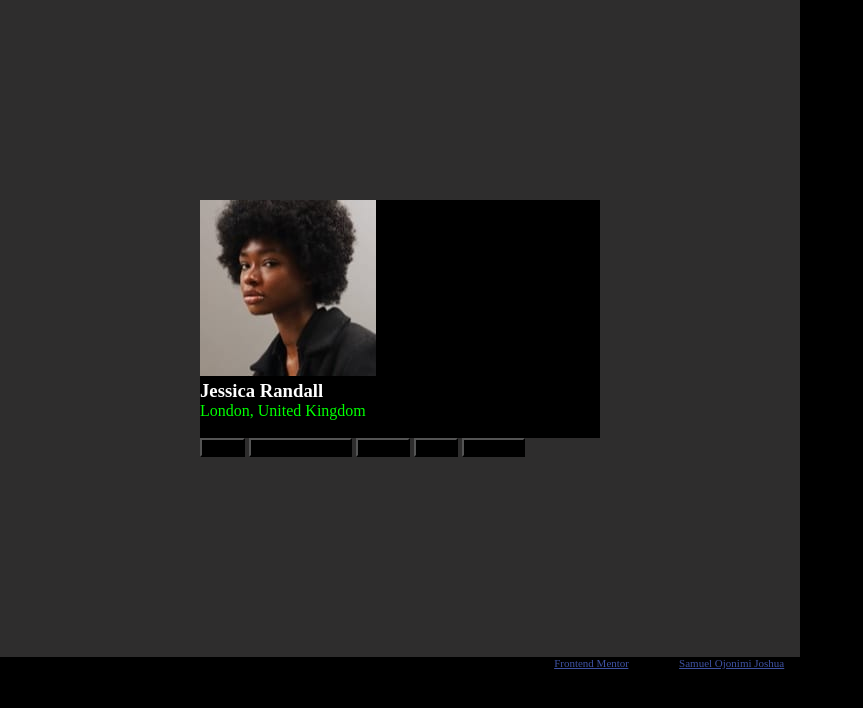
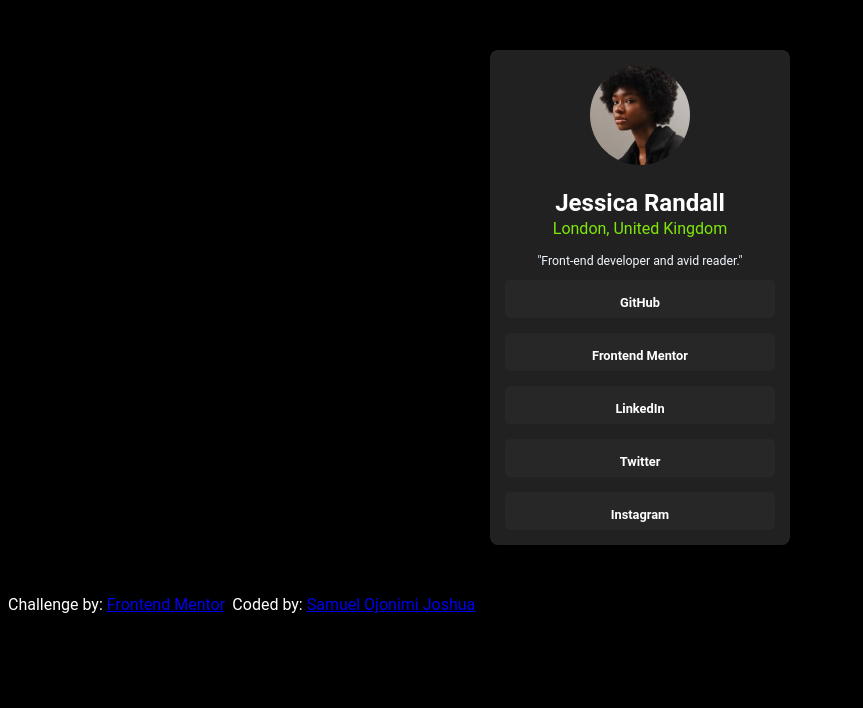
Before and after one commit to Ojonimi182/Social-link-profile, a plain HTML site: page social-links-profile-main/index.html in a window 1280 px wide. Shown: the whole page, without its empty margins (0-863 px from the left). Drawn offline with Linux system fonts and the light colour scheme.

Commit message:
Update index.html

```diff
--- a/social-links-profile-main/index.html
+++ b/social-links-profile-main/index.html
@@ -2,61 +2,85 @@
 <html lang="en">
 <head>
     <meta charset="UTF-8">
-  <meta name="viewport" content="width=device-width, initial-scale=1.0"> <!-- displays site properly based on user's device -->
-
+    <meta name="viewport" content="width=device-width, initial-scale=1.0">
     <link rel="icon" type="image/png" sizes="32x32" href="./assets/images/favicon-32x32.png">
-
     <title>Frontend Mentor | Social links profile</title>
-
-  <!-- Feel free to remove these styles or customise in your own stylesheet 👍 -->
+</head>
 <style>
-    .attribution { font-size: 11px; text-align: center; }
-    .attribution a { color: hsl(228, 45%, 44%); }
-
-    *{
+    * {
+        font-family: 'Roboto', sans-serif;
+        font-weight: 400, 600, 700;
+    }
+    body{
         background-color: black;
-      padding: 0;
-      margin: 0;
+    }
+    .container-fluid {
+        background: #212122;
+        border-radius: 8px;
+        padding: 15px;
+        box-shadow: 0 1px 2px;
+        margin-top: -40px;
+        max-width: 270px;
+        margin: 50px auto;
+        text-align: center;
+    }
+    .link {
+        display: flex;
+        flex-direction: column;
+        text-align: center;
+        gap: 15px;
     }
 
-    .contain {
-      background-color: rgb(46, 45, 45);
-      padding: 200px;
-      justify-content: center;
-      max-width: 400px;
+    .link .bn49 {
+        border: none;
+        outline: none;
+        height: 38px;
+        cursor: pointer;
+        background: #272727;
+        border-radius: 5px;
+        padding: 15px;
+        color: #fff;
+        font-size: 0.8rem;
+        font-weight: 600;
+        transition: 0.2s ease;
+    }
+
+    .bn49:hover {
+        background-color: rgb(127, 232, 7);
+    }
+
+    .para {
+        margin-top: -18px;
     }
 
 </style>
-</head>
 <body>
     <div class="container-fluid">
-      <div class="contain">
-        <div class="image">
-          <img src="/assets/images/avatar-jessica.jpeg">
+        <div class="img">
+            <img style="width: 100px; height: 100px; border-radius: 50px; justify-content: center;" src="assets/images/avatar-jessica.jpeg">
         </div>
         <div class="namee">
-          <h3 style="color: white;">Jessica Randall</h3>
-          <p><span style="color: lime;">London, United Kingdom</span></p>
+            <h2 style="color: white;">Jessica Randall</h2>
+        </div>
+        <div class="para">
+            <p><span style="color: rgb(127, 232, 7);">London, United Kingdom</span></p>
         </div>
 
-        <div class="namee">
-          <p>"Front-end developer and avid reader."</p>
+        <div class="text">
+            <p style="color: aliceblue; font-size: 0.77rem;">"Front-end developer and avid reader."</p>
+        </div>
+        <div class="link">
+            <button type="submit" class="bn49">GitHub</button>
+            <button type="submit" class="bn49">Frontend Mentor</button>
+            <button type="submit" class="bn49">LinkedIn</button>
+            <button type="submit" class="bn49">Twitter</button>
+            <button type="submit" class="bn49">Instagram</button>
         </div>
 
-        <button>GitHub</button>
-        <button>Frontend Mentor</button>
-        <button>LinkedIn</button>
-        <button>Twitter</button>
-        <button>Instagram</button>
-
-
-
     </div>
-    </div>
-
     <div class="attribution">
-    Challenge by <a href="https://www.frontendmentor.io?ref=challenge" target="_blank">Frontend Mentor</a>.
-    Coded by <a href="#">Samuel Ojonimi Joshua</a>.
+        <span style="color: #fff;">Challenge by: </span> <a href="https://www.frontendmentor.io?ref=challenge" target="_blank">Frontend Mentor</a>.
+        <span style="color: #fff;">Coded by: </span> <a href="#">Samuel Ojonimi Joshua</a>
     </div>
 </body>
 </html>
```
Lines whose indentation alone changed are shown as unchanged.
